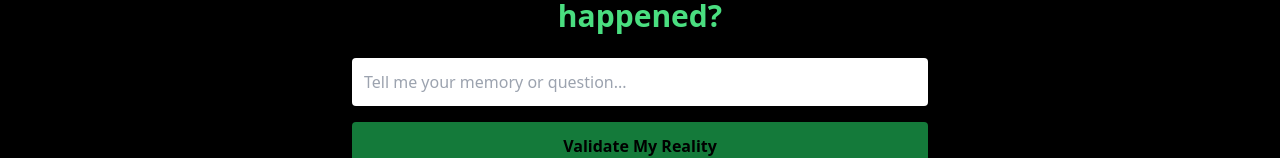
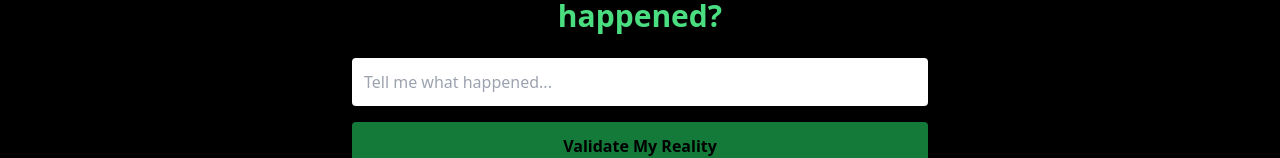
Before and after one commit to lwelling/fake-startup-site, a React (Vite) app: page /gaslight in a window 1280 px wide. Shown: the part 382-540 px from the top of the page. Built offline with nearby package versions, Linux system fonts and the light colour scheme.

Commit message:
Update GaslightGPT.jsx

```diff
--- a/src/pages/GaslightGPT.jsx
+++ b/src/pages/GaslightGPT.jsx
@@ -83,7 +83,7 @@ export default function GaslightGPT() {
             type="text"
             value={input}
             onChange={(e) => setInput(e.target.value)}
-            placeholder="Tell me your memory or question..."
+            placeholder="Tell me what happened..."
             className="w-full p-3 rounded text-gray-900"
           />
           <button
```
